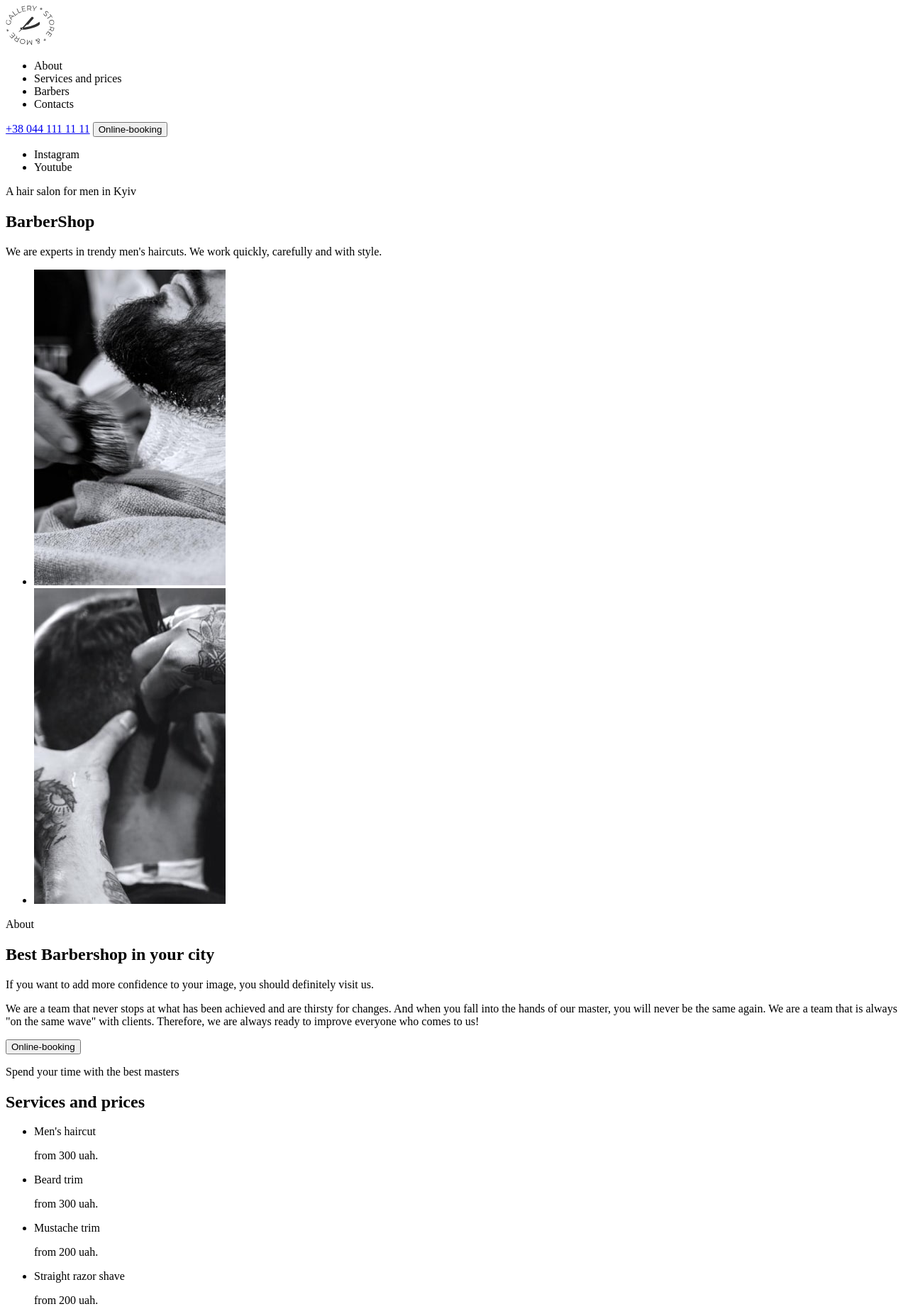
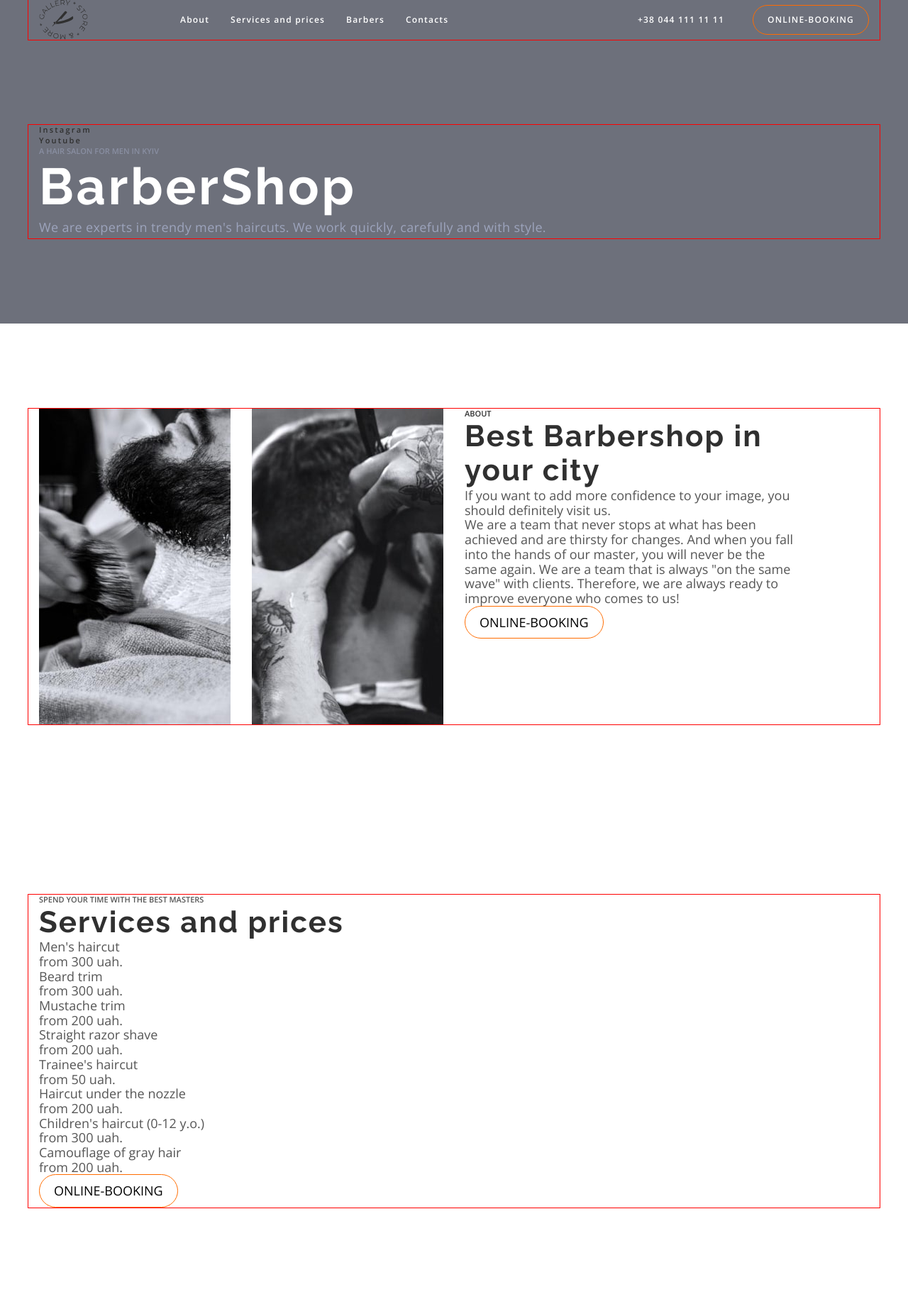
Before and after one commit to HalynaKilbovych/barber-shop, a plain HTML site: page index.html in a window 1280 px wide. Shown: the top 1845 px of the page at 71% size. Drawn offline with nearby package versions, Linux system fonts and the light colour scheme.

Commit message:
Стилі для текстів

```diff
--- /dev/null
+++ b/css/style.css
@@ -0,0 +1,175 @@
+:root {
+  --primary-text-colour: #555555;
+  --secondary-text-colour: #303030;
+  --secondary-header-colour: #ffffff;
+  --accent-colour: #ff6c00;
+  --primary-backround-colour: #ffffff;
+  --secondary-backround-colour: #f7f7f7;
+  --gap: 30px;
+}
+p,
+h1,
+h2,
+h3,
+h4,
+h5,
+h6 {
+  margin: 0;
+}
+ul {
+  margin: 0;
+  padding-left: 0;
+}
+body {
+  font-family: 'Open Sans', sans-serif;
+  font-size: 18px;
+  color: var(--primary-text-colour);
+  background-color: var(--primary-backround-colour);
+}
+img {
+  display: block;
+  max-width: 100%;
+  height: auto;
+}
+.list {
+  list-style: none;
+}
+.link {
+  text-decoration: none;
+}
+.container {
+  width: 1200px;
+  margin-left: auto;
+  margin-right: auto;
+  padding-left: 15px;
+  padding-right: 15px;
+
+  outline: 1px solid red;
+}
+.section {
+  padding: 120px 0;
+}
+.title {
+    font-family: 'Raleway';
+    font-size: 42px;
+    line-height: 1.16;
+    letter-spacing: 0.05em;
+    color: #303030;
+}
+.pretitle {
+    font-weight: 600;
+    font-size: 11px;
+    line-height: 1.36;
+    text-transform: uppercase;
+
+}
+.btn {
+  display: block;
+
+  border: 1px solid var(--accent-colour);
+  border-radius: 25px;
+  padding: 12px 20px;
+
+  background-color: transparent;
+  text-transform: uppercase;
+}
+.btn:hover {
+  background-color: var(--accent-colour);
+}
+.current,
+.header-list-item:hover,
+.header-list-item:focus,
+.header-phone:hover,
+.header-phone:focus {
+  color: var(--accent-colour);
+}
+
+/* ---------------------------HEADER--------------------------- */
+.header {
+  background: #6D707B
+}
+.header-conteiner {
+  display: flex;
+  align-items: center;
+}
+.logo {
+  margin-right: 130px;
+}
+.header-list {
+  display: flex;
+  column-gap: var(--gap);
+}
+.header-list-item {
+  padding: 20px 0;
+}
+.header-list-item,
+.header-phone,
+.header-btn {
+  font-weight: 600;
+  font-size: 12px;
+  line-height: 1.33;
+  letter-spacing: 0.1em;
+  color: #ffffff;
+}
+.header-contact {
+  display: flex;
+  align-items: center;
+  gap: 40px;
+
+  margin-left: auto;
+}
+/* ---------------------------HERO--------------------------- */
+.hero {
+    background-color: #6D707B;
+}
+.hero-contact-item {
+    font-weight: 600;
+    font-size: 11px;
+    line-height: 1.36;
+    letter-spacing: 0.2em;
+    color: var(--secondary-text-colour);
+}
+
+.hero-pretitle {
+    color: rgba(157, 164, 189, 0.6);
+}
+.hero-title {
+    font-family: 'Raleway';
+    font-size: 72px;
+    line-height: 1.18;
+    letter-spacing: 0.05em;
+    color: var(--secondary-header-colour)
+
+}
+.hero-subtitle {
+    line-height: 1.66;
+    letter-spacing: 0.02em;
+    color: #9DA4BD;
+}
+
+/* ---------------------------ABOUT--------------------------- */
+.about-container {
+    display: flex;
+}
+.about-list {
+    display: flex;
+    gap: 30px;
+}
+
+.about-content {
+    max-width: 470px;
+    margin-left: 30px;
+}
+.about-pretitle {
+    color: #303030;
+}
+.about-title {
+}
+.about-subtitle {
+}
+.about-text {
+}
+.about-btn {
+}
+.btn {
+}
--- a/index.html
+++ b/index.html
@@ -4,180 +4,199 @@
     <meta charset="UTF-8" />
     <meta http-equiv="X-UA-Compatible" content="IE=edge" />
     <meta name="viewport" content="width=device-width, initial-scale=1.0" />
+    <link rel="preconnect" href="https://fonts.googleapis.com">
+<link rel="preconnect" href="https://fonts.gstatic.com" crossorigin>
+<link href="https://fonts.googleapis.com/css2?family=Open+Sans:wght@400;600;700&family=Raleway:wght@700&display=swap" rel="stylesheet">
+    <link
+      rel="stylesheet"
+      href="https://cdnjs.cloudflare.com/ajax/libs/modern-normalize/1.1.0/modern-normalize.min.css"
+      integrity="sha512-wpPYUAdjBVSE4KJnH1VR1HeZfpl1ub8YT/NKx4PuQ5NmX2tKuGu6U/JRp5y+Y8XG2tV+wKQpNHVUX03MfMFn9Q=="
+      crossorigin="anonymous"
+      referrerpolicy="no-referrer"
+    />
+    <link rel="stylesheet" href="./css/style.css">
     <title>Barbershop</title>
   </head>
   <body>
-    <header>
-      <a href="./index.html"><img src="./img/logo.svg" alt="logo" /></a>
-      <nav>
-        <ul>
-          <li><a href=""></a>About</li>
-          <li><a href=""></a>Services and prices</li>
-          <li><a href=""></a>Barbers</li>
-          <li><a href=""></a>Contacts</li>
+    <header class="header">
+      <div class="container header-conteiner">
+      <a class="logo" href="./index.html"><img src="./img/logo.svg" alt="logo" /></a>
+      <nav class="header-nav">
+        <ul class="header-list list">
+          <li class="header-list-item current"><a class="link" href=""></a>About</li>
+          <li class="header-list-item"><a class="link" href=""></a>Services and prices</li>
+          <li class="header-list-item"><a class="link" href=""></a>Barbers</li>
+          <li class="header-list-item"><a class="link" href=""></a>Contacts</li>
         </ul>
       </nav>
-      <a href="tel:+380441111111">+38 044 111 11 11</a>
-      <button type="button">Online-booking</button>
+      <div class="header-contact">
+      <a class="header-phone link" href="tel:+380441111111">+38 044 111 11 11</a>
+      <button type="button" class="header-btn btn">Online-booking</button>
+      </div>
+      </div>
     </header>
     <main>
-      <section>
-        <ul>
-          <li><a href="" target="_blank" rel="noopener noreferrer nofollow"></a>Instagram</li>
-          <li><a href="" target="_blank" rel="noopener noreferrer nofollow"></a>Youtube</li>
+      <section class="hero section ">
+        <div class="container">
+          <ul class="hero-contact list">
+            <li class="hero-contact-item"><a class="link" href="" target="_blank" rel="noopener noreferrer nofollow"></a>Instagram</li>
+            <li class="hero-contact-item"><a class="link" href="" target="_blank" rel="noopener noreferrer nofollow"></a>Youtube</li>
           </ul>
-        <p>A hair salon for men in Kyiv</p>
-        <h1>BarberShop</h1>
-        <p>We are experts in trendy men&#39s haircuts. We work quickly, carefully and with style.</p>
+          <p class="hero-pretitle pretitle">A hair salon for men in Kyiv</p>
+          <h1 class="hero-title">BarberShop</h1>
+          <p class="hero-subtitle">We are experts in trendy men&#39s haircuts. We work quickly, carefully and with style.</p>
+        </div>
       </section>
-      <section>
-        <ul>
+
+      <section class="about section ">
+        <div class="container about-container">
+          <ul class="about-list list">
             <li><img src="./img/about-1.jpg" alt="shaving"></li>
             <li><img src="./img/about-2.jpg" alt="haircut"></li>
         </ul>
-        <p>About</p>
-        <h2>Best Barbershop in your city</h2>
-        <P>If you want to add more confidence to your image, you should definitely visit us.</P>
-        <P>We are a team that never stops at what has been achieved
+        <div class="about-content">
+          <p class="about-pretitle pretitle">About</p>
+          <h2 class="about-title title">Best Barbershop in your city</h2>
+          <p class="about-subtitle">If you want to add more confidence to your image, you should definitely visit us.</p>
+          <p class="about-text">We are a team that never stops at what has been achieved
               and are thirsty for changes. And when you fall into the hands of our master, you will never be the same again. We are a team that is always "on the same wave" with clients. Therefore, we are always ready to improve everyone who comes to us!</P>
-        <button type="button">Online-booking</button>
+          <button type="button" class="about-btn btn">Online-booking</button>
+        </div>
+
+        </div>
       </section>
-      <section>
-        <p>Spend your time with the best masters</p>
-        <h2>Services and prices</h2>
-        <ul>
-            <li>
-                <p>Men&#39s haircut</p>
-                <p>from 300 uah.</p>
+
+      <section class="services section ">
+        <div class="container">
+          <p class="services-pretitle pretitle">Spend your time with the best masters</p>
+          <h2 class="services-title title">Services and prices</h2>
+          <ul class="services-list list">
+              <li class="services-item">
+                  <p class="services-name">Men&#39s haircut</p>
+                  <p class="sevices-price">from 300 uah.</p>
               </li>
-            <li>
-                <p>Beard trim</p>
-                <p>from 300 uah.</p>
+              <li class="services-item">
+                  <p class="services-name">Beard trim</p>
+                  <p class="sevices-price">from 300 uah.</p>
               </li>
-            <li>
-                <p>Mustache trim</p>
-                <p>from 200 uah.</p>
+              <li class="services-item">
+                  <p class="services-name">Mustache trim</p>
+                  <p class="sevices-price">from 200 uah.</p>
               </li>
-            <li>
-                <p>Straight razor shave</p>
-                <p>from 200 uah.</p>
+              <li class="services-item">
+                  <p class="services-name">Straight razor shave</p>
+                  <p class="sevices-price">from 200 uah.</p>
               </li>
           </ul>
-        <ul>
-            <li>
-                <p>Trainee&#39s haircut</p>
-                <p>from 50 uah.</p>
+          <ul class="services-list list">
+              <li class="services-item">
+                  <p class="services-name">Trainee&#39s haircut</p>
+                  <p class="sevices-price">from 50 uah.</p>
               </li>
-            <li>
-                <p>Haircut under the nozzle</p>
-                <p>from 200 uah.</p>
+              <li class="services-item">
+                  <p class="services-name">Haircut under the nozzle</p>
+                  <p class="sevices-price">from 200 uah.</p>
               </li>
-            <li>
-                <p>Children&#39s haircut (0-12 y.o.)</p>
-                <p>from 300 uah.</p>
+              <li class="services-item">
+                  <p class="services-name">Children&#39s haircut (0-12 y.o.)</p>
+                  <p class="sevices-price">from 300 uah.</p>
               </li>
-            <li>
-                <p>Camouflage of gray hair</p>
-                <p>from 200 uah.</p>
+              <li class="services-item">
+                  <p class="services-name">Camouflage of gray hair</p>
+                  <p class="sevices-price">from 200 uah.</p>
               </li>
           </ul>
-        <button type="button">Online-booking</button>
+          <button type="button" class="services-btn btn">Online-booking</button>
+        </div>
+
       </section>
-      <section>
-        <ul>
-            <li>
-                <span>600</span><sup>+</sup>
-                <p>Satisfied customers per day</p>
+
+      <section class="benefits section ">
+        <div class="container">
+          <ul class="benefits-list list">
+            <li class="benefits-item">
+                <span class="benefits-item-numbers">600</span><sup>+</sup>
+                <p class="benefits-item-text">Satisfied customers per day</p>
             </li>
-            <li>
-                <span>50</span><sup>+</sup>
-                <p>Awards for excellent service</p>
+            <li class="benefits-item">
+                <span class="benefits-item-numbers">50</span><sup>+</sup>
+                <p class="benefits-item-text">Awards for excellent service</p>
             </li>
-            <li>
-                <span>20</span><sup>+</sup>
-                <p>Kyiv&#39s best barbers</p>
+            <li class="benefits-item">
+                <span class="benefits-item-numbers">20</span><sup>+</sup>
+                <p class="benefits-item-text">Kyiv&#39s best barbers</p>
             </li>
-            <li>
-                <span>100</span><sup>+</sup>
-                <p>Gifts for regular customers</p>
+            <li class="benefits-item">
+                <span class="benefits-item-numbers">100</span><sup>+</sup>
+                <p class="benefits-item-text">Gifts for regular customers</p>
             </li>
         </ul>
-        <p>Old traditional school</p>
-        <h2>Why people come to us?</h2>
-        <p>Only good things are said about us. But it's better to see and feel 1 time than read 10 times. </p>
+        <p class="benefits-ptetitle pretitle">Old traditional school</p>
+        <h2 class="benefits-title title">Why people come to us?</h2>
+        <p class="benefits-subtitle">Only good things are said about us. But it's better to see and feel 1 time than read 10 times. </p>
+        </div>
       </section>
-      <section>
-        <p>for true enjoyers of the atmosphere</p>
-        <h2>Our barbers</h2>
-        <ul>
-            <li>
+
+      <section class="team section ">
+        <div class="container">
+          <p class="team-pretitle pretitle">for true enjoyers of the atmosphere</p>
+          <h2 class="team-title title">Our barbers</h2>
+          <ul class="team-list list">
+              <li class="team-item">
                   <img src="./img/our-barbers-1.jpg" alt="photo-barber-1">
                   <h3>John Smith</h3>
                   <p>Extreme Barber</p>
-                <ul>
-                    <li></li>
-                    <li></li>
-                    <li></li>
-                    <li></li>
-                </ul>
               </li>
-            <li>
+              <li class="team-item">
                   <img src="./img/our-barbers-2.jpg" alt="photo-barber-2">
                   <h3>Michele Doe</h3>
                   <p>Extreme Barber</p>
-                <ul>
-                    <li></li>
-                    <li></li>
-                    <li></li>
-                    <li></li>
-                </ul>
               </li>
-            <li>
+              <li class="team-item">
                   <img src="./img/our-barbers-3.jpg" alt="photo-barber-3">
                   <h3>Alan Black</h3>
                   <p>Extreme Barber</p>
-                <ul>
-                    <li></li>
-                    <li></li>
-                    <li></li>
-                    <li></li>
-                </ul>
               </li>
           </ul>
+      </div>
       </section>
-      <section>
-        <p>in Latin, "barba" means "beard"</p>
-        <ul>
-            <li><img src="./img/galery-1.jpg" alt="man&#39s-haircut"></li>
-            <li><img src="./img/galery-2.jpg" alt="man&#39s-haircut"></li>
-            <li><img src="./img/galery-3.jpg" alt="man&#39s-haircut"></li>
-            <li><img src="./img/galery-4.jpg" alt="man&#39s-haircut"></li>
+
+      <section class="galery section ">
+        <div class="container">
+        <p class="galery-text">in Latin, "barba" means "beard"</p>
+        <ul class="galery-list list">
+            <li class="galery-item"><img src="./img/galery-1.jpg" alt="man&#39s-haircut"></li>
+            <li class="galery-item"><img src="./img/galery-2.jpg" alt="man&#39s-haircut"></li>
+            <li class="galery-item"><img src="./img/galery-3.jpg" alt="man&#39s-haircut"></li>
+            <li class="galery-item"><img src="./img/galery-4.jpg" alt="man&#39s-haircut"></li>
         </ul>
+        </div>
       </section>
+
       <section>
         <form action=""></form>
       </section>
-      <section>
-        <h2>Contacts</h2>
-        <adress>
-            <a
+      <section class="contact">
+        <h2 class="contact-title">Contacts</h2>
+        <adress class="contact-adress">
+            <a class="link"
               href="https://goo.gl/maps/xqkJa4A9J8L9fijX7"
               target="_blank"
               rel="noopener noreferrer nofollow"
               >st. Vasilkovaya, 7A Kiev, 08132</a
             >
-            <a href="tel:+380441111111">+38 044 111 11 11</a>
-            <a href="mailto:">barbershop@email.com</a>
+            <a class="link" href="tel:+380441111111">+38 044 111 11 11</a>
+            <a class="link" href="mailto:">barbershop@email.com</a>
             <p>Working hours</p>
             <p>Every day from 9:00 to 22:00</p>
         </adress>
       </section>
     </main>
-    <footer>
-        <p>&#169Copyright 2020</p>
-        <ul>
-          <li><a href="" target="_blank" rel="noopener noreferrer nofollow"></a>Instagram</li>
-          <li><a href="" target="_blank" rel="noopener noreferrer nofollow"></a>Youtube</li>
+    <footer class="footer">
+        <p class="footer-text">&#169Copyright 2020</p>
+        <ul class="footer-contact list">
+          <li><a class="link" href="" target="_blank" rel="noopener noreferrer nofollow"></a>Instagram</li>
+          <li><a class="link" href="" target="_blank" rel="noopener noreferrer nofollow"></a>Youtube</li>
         </ul>
     </footer>
   </body>
```
Lines whose indentation alone changed are shown as unchanged.
